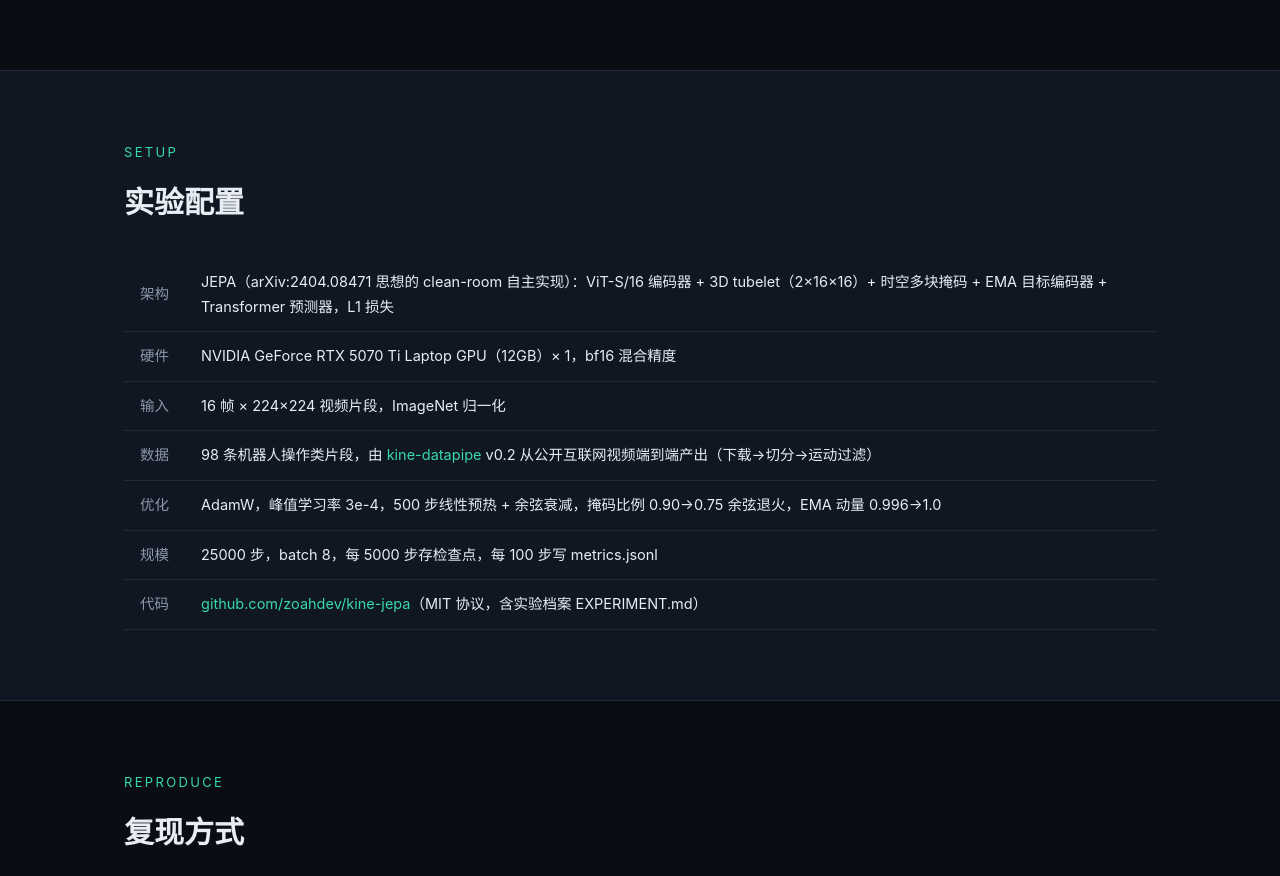
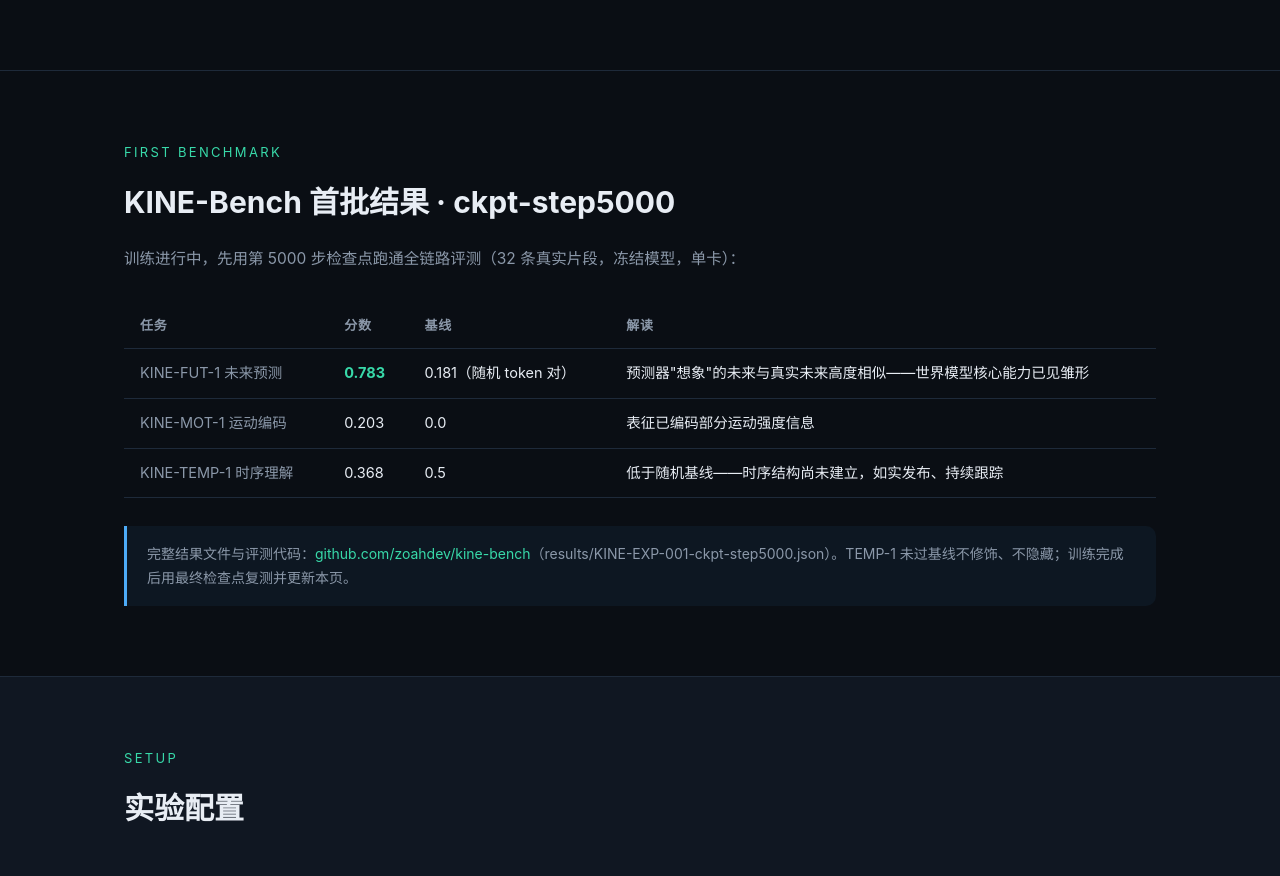
Before and after one commit to zoahdev/kineworld-site, a plain HTML site: page report.html in a window 1280 px wide. Shown: the part 1137-2013 px from the top of the page. Drawn offline with Linux system fonts and the light colour scheme.

Commit message:
report: publish first KINE-Bench numbers (ckpt-step5000)

```diff
--- a/report.html
+++ b/report.html
@@ -125,6 +125,21 @@
   </div>
 </section>
 
+<section id="bench">
+  <div class="wrap">
+    <div class="section-tag">FIRST BENCHMARK</div>
+    <h2>KINE-Bench 首批结果 · ckpt-step5000</h2>
+    <p class="lead">训练进行中，先用第 5000 步检查点跑通全链路评测（32 条真实片段，冻结模型，单卡）：</p>
+    <table>
+      <tr><th>任务</th><th>分数</th><th>基线</th><th>解读</th></tr>
+      <tr><td>KINE-FUT-1 未来预测</td><td style="color:var(--accent); font-weight:700;">0.783</td><td>0.181（随机 token 对）</td><td>预测器"想象"的未来与真实未来高度相似——世界模型核心能力已见雏形</td></tr>
+      <tr><td>KINE-MOT-1 运动编码</td><td>0.203</td><td>0.0</td><td>表征已编码部分运动强度信息</td></tr>
+      <tr><td>KINE-TEMP-1 时序理解</td><td>0.368</td><td>0.5</td><td>低于随机基线——时序结构尚未建立，如实发布、持续跟踪</td></tr>
+    </table>
+    <div class="note">完整结果文件与评测代码：<a href="https://github.com/zoahdev/kine-bench">github.com/zoahdev/kine-bench</a>（results/KINE-EXP-001-ckpt-step5000.json）。TEMP-1 未过基线不修饰、不隐藏；训练完成后用最终检查点复测并更新本页。</div>
+  </div>
+</section>
+
 <section style="background: var(--bg-soft);">
   <div class="wrap">
     <div class="section-tag">SETUP</div>
```
